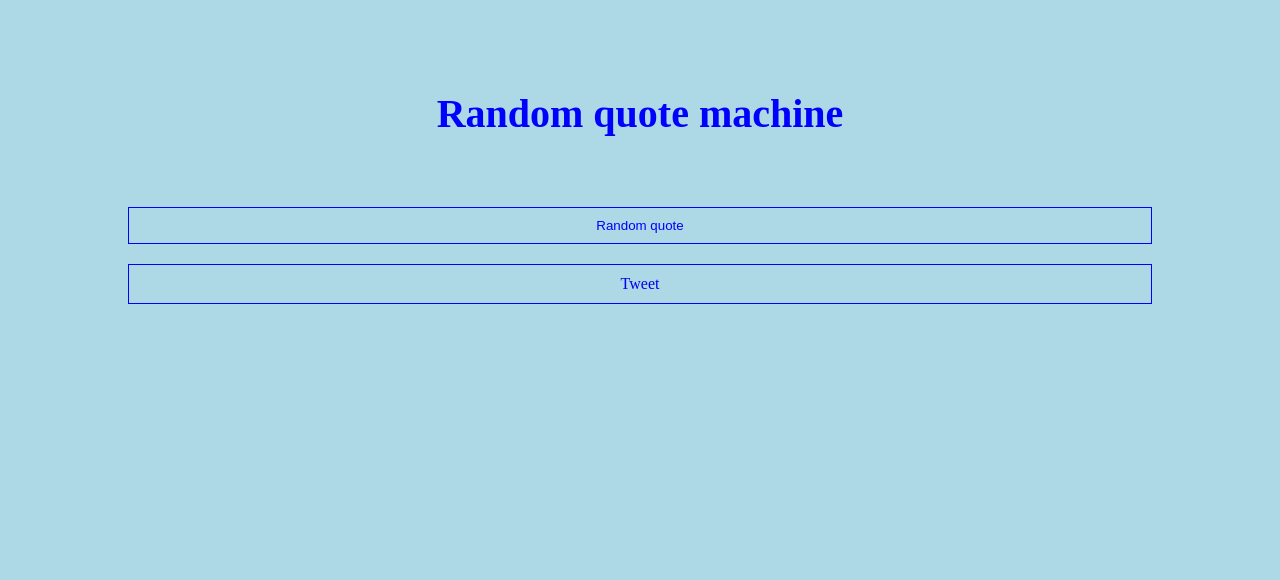
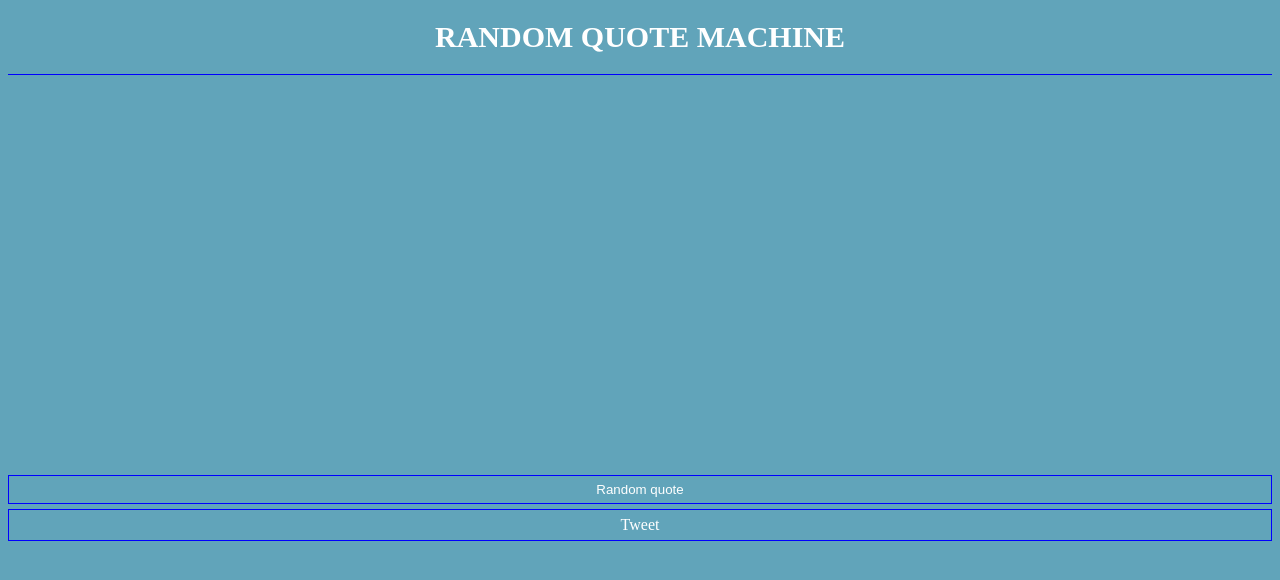
Before and after one commit to piternh/Zadanie12-5, a plain HTML site: page index.html in a window 1280 px wide. Drawn offline with nearby package versions, Linux system fonts and the light colour scheme; no server answers; some icons are missing.

Commit message:
Fix code in all files

```diff
--- a/index.html
+++ b/index.html
@@ -1,10 +1,12 @@
 <!DOCTYPE html>
 <html>
 <head>
-    <meta charset="utf-8">
-    <title>12-5</title>
-    <link rel="stylesheet" href="style.css">
+	<meta charset="UTF-8">
+	<title> test </title>
+	<link rel="stylesheet" type="text/css" href="style.css">
+	<script src="//ajax.googleapis.com/ajax/libs/jquery/1.9.1/jquery.min.js"></script><script>window.jQuery || document.write('<script src="js/vendor/jquery-1.9.1.min.js"></script></script>
 </head>
+
 <body>
 
 <main>
@@ -20,9 +22,6 @@
         <a href="#" target="_blank" class="tweet"><i class="fa fa-lg fa-twitter"></i> Tweet</a>
     </div>
 </main>
-
-    <script src="https://code.jquery.com/jquery-3.0.0.min.js" integrity="sha256-JmvOoLtYsmqlsWxa7mDSLMwa6dZ9rrIdtrrVYRnDRH0=" crossorigin="anonymous"></script>
-    <script   src="https://code.jquery.com/ui/1.11.4/jquery-ui.min.js"   integrity="sha256-xNjb53/rY+WmG+4L6tTl9m6PpqknWZvRt0rO1SRnJzw="   crossorigin="anonymous"></script>
 	<script type="text/javascript" src="script.js"></script>
 </body>
 </html>
--- a/script.js
+++ b/script.js
@@ -1,11 +1,11 @@
+var prefix = "https://cors-anywhere.herokuapp.com/";
 var tweetLink = "https://twitter.com/intent/tweet?text=";
 var quoteUrl = "https://quotesondesign.com/wp-json/posts?filter[orderby]=rand&filter[posts_per_page]=1";
 
-
 function getQuote() {
-    $.getJSON(quoteUrl, createTweet);
+    $.getJSON(prefix + quoteUrl, createTweet);
+    $.ajaxSetup({ cache: false });
 }
-
 
 function createTweet(input) {
     var data = input[0];
@@ -19,6 +19,8 @@ function createTweet(input) {
 
   var tweetText = "Quote of the day - " + quoteText + " Author: " + quoteAuthor;
 
+
+
     if (tweetText.length > 140) {
       getQuote();
     } else {
@@ -27,9 +29,8 @@ function createTweet(input) {
       $('.author').text("Author: " + quoteAuthor);
       $('.tweet').attr('href', tweet);
     }
+}
 
-
-}
 
 
 $(document).ready(function() {
--- a/style.css
+++ b/style.css
@@ -1,49 +1,40 @@
-* {
-	margin: 0 ;
-	padding: 0;
+body {
+	background-color: #61A4BA;
 }
-
-body {
-	width: 80vw;
-	max-width: 1200px;
-	padding: 40px;
-	background-color: lightblue;
-	margin: 0 auto;
+header {
+	border-bottom: 1px solid blue;
 }
 
 header h1 {
-	margin: 50px 0;
-	font-size: 40px;
-	color: blue;
-	text-align: center;
-	font-weight: bold;
+	color: white;
+  	text-align: center;
+	 font-size: 30px;
+	 text-transform: uppercase;
 }
 
 .box {
-	height: 30%;
-	width: 100%;
+	color: white;
+  	margin: 40px auto;
+  	height: 40vh;
+  	width: 80vw;
+  	text-align: center;
 }
 
-.box h2, h3 {
-	text-align: center;
-	color: blue;
-	margin: 20px;
+.trigger {
+	border: 1px solid blue;
+	padding: 6px 0;
+  	text-align: center;
+  	width: 100%;
+  	color: white;
+  	background-color: #61A4BA;
+  	margin-bottom: 5px;
 }
 
-button {
-	text-align: center;
-	width: 100%;
-	margin: 20px 0;
-	padding: 10px 0;
-	color: blue;
-	border: 1px solid blue;
-	background-color: lightblue;
+a {
+  display: block;
+  border: 1px solid blue;
+  text-align: center;
+  text-decoration: none;
+  color: white;
+  padding: 6px 0;
 }
-
-.tweet {
-	display: block;
-	text-align: center;
-	text-decoration: none;
-	border: 1px solid blue;
-	padding: 10px 0;
-}
```
Lines whose indentation alone changed are shown as unchanged.
